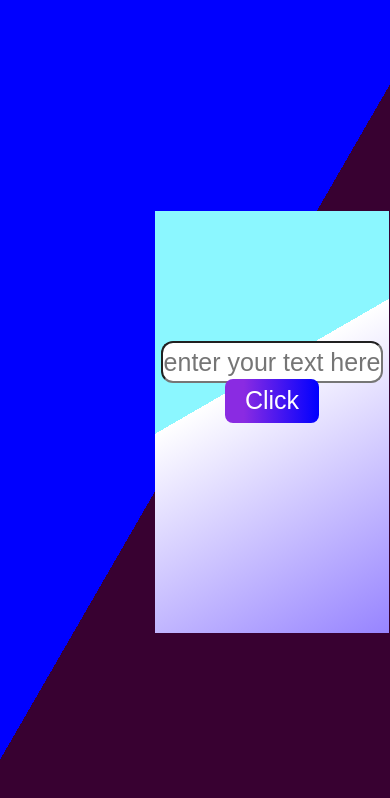
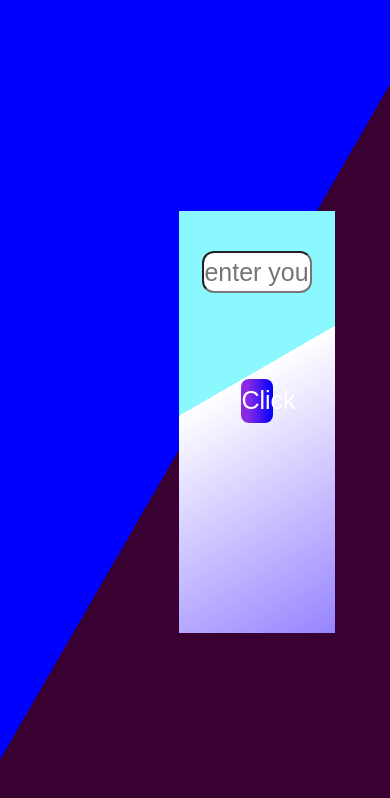
Before and after one commit to Arnab199923/Webpedia, a plain HTML site: page index.html in a window 390 px wide. Drawn offline with Linux system fonts and the light colour scheme.

Commit message:
code deleeted

```diff
--- a/index.css
+++ b/index.css
@@ -80,22 +80,3 @@ button:hover{
     cursor: pointer;
     transform:scale(0.9);
 }
-
-@media only screen and (max-width: 500px) {
-    .container .card {
-        height: 50%;
-        width: 60%;
-    }
-    .text input {
-        margin-top: 130px;
-        width: 95%;
-    }
-    .buttons button {
-        width: 40%;
-    }
-    #reload {
-       height: 50px;
-       width: 150px;
-       font-size: 30px;
-    }
-  }
```
